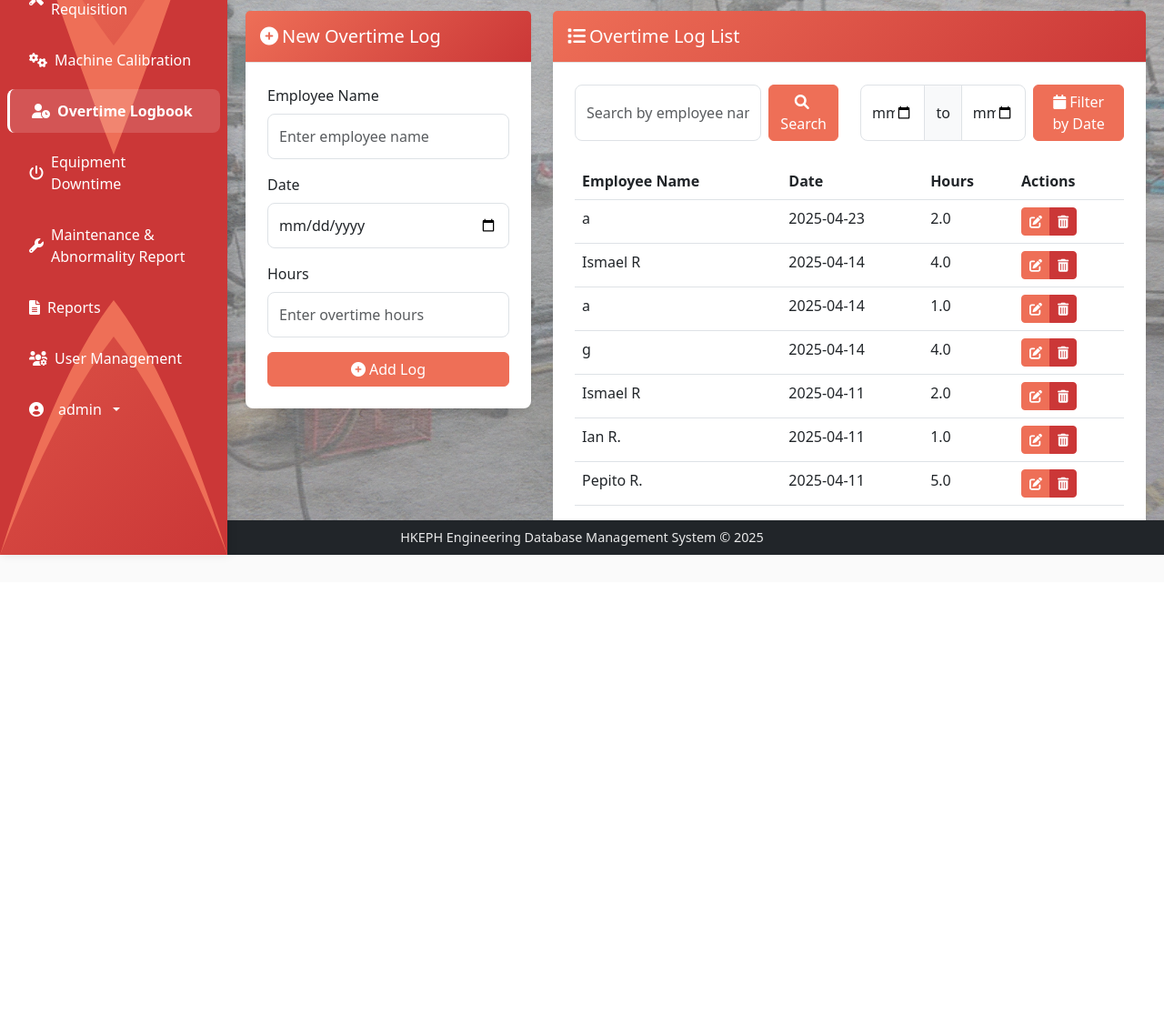
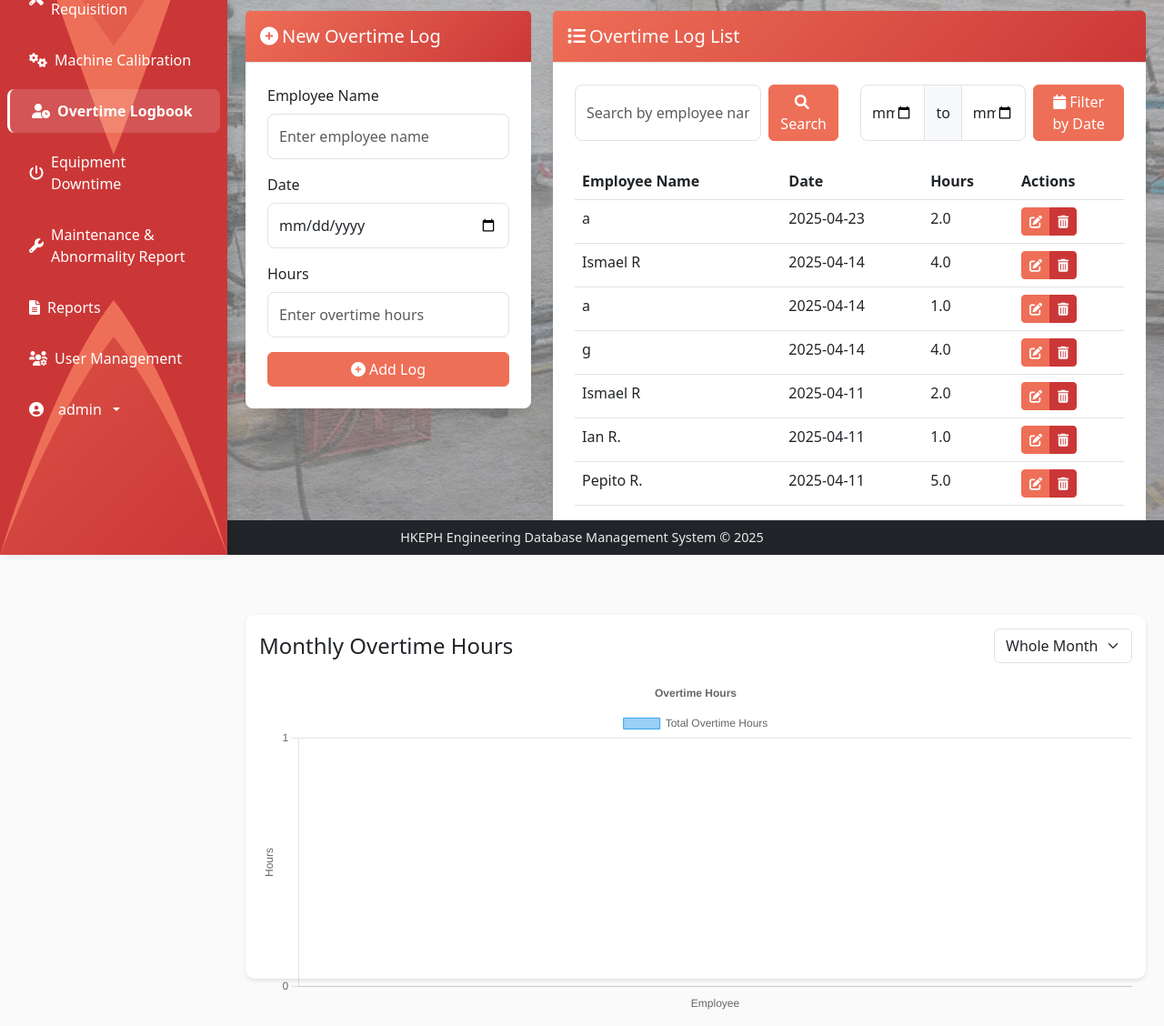
Before and after one commit to Lenardogs/ENGINEER_DBMS, a Flask app: page /overtime-logbook in a window 1280 px wide. Shown: the part 190-1318 px from the top of the page at 91% size. Before the commit the page ends 803 px from the top, so only its background shows below. Run offline with Flask 3, Linux system fonts and the light colour scheme; a user stored in the database is signed in; data comes from the database, SQL or seed files in the repository; both versions use the stored data as it was after the commit; data that the repository does not hold is empty; some libraries are stand-ins or nearby versions.

Commit message:
added bar graph for the overtime logbook

```diff
--- a/routes.py
+++ b/routes.py
@@ -805,6 +805,44 @@
         }]
     })
 
+@app.route('/api/monthly-overtime-data')
+@login_required
+def monthly_overtime_data():
+    from_date = request.args.get('from_date')
+    to_date = request.args.get('to_date')
+    period = request.args.get('period', 'month')  # Default to month
+
+    today = datetime.now()
+
+    if not from_date or not to_date:
+        if period == '15days':
+            from_date = (today - timedelta(days=15)).strftime('%Y-%m-%d')
+            to_date = today.strftime('%Y-%m-%d')
+        else:  # Default to month
+            from_date = datetime(today.year, today.month, 1).strftime('%Y-%m-%d')
+            to_date = (datetime(today.year, today.month, 1) + timedelta(days=32)).replace(day=1) - timedelta(days=1)
+            to_date = to_date.strftime('%Y-%m-%d')
+
+    # Get monthly overtime data
+    monthly_overtime = db.session.query(
+        OvertimeLogbook.employee_name,
+        db.func.sum(OvertimeLogbook.hours).label('total_hours')
+    ).filter(
+        OvertimeLogbook.date.between(from_date, to_date)
+    ).group_by(
+        OvertimeLogbook.employee_name
+    ).order_by(
+        OvertimeLogbook.employee_name
+    ).all()
+
+    # Prepare data for chart
+    labels = [record.employee_name for record in monthly_overtime]
+    data = [float(record.total_hours) for record in monthly_overtime]
+
+    return jsonify({
+        'labels': labels,
+        'data': data
+    })
 
 @app.route('/maintenance-reports', methods=['GET', 'POST'])
 @login_required
--- a/templates/overtime_logbook.html
+++ b/templates/overtime_logbook.html
@@ -32,9 +32,22 @@
             font-weight: bold;
             color: white;
         }
+
+        .chart-container {
+            background: white;
+            padding: 15px;
+            border-radius: 10px;
+            box-shadow: 0 2px 4px rgba(0,0,0,0.1);
+            max-width: 100%;
+            margin: 2rem auto;
+            height: 400px;
+        }
+
+        canvas {
+            max-width: 100%;
+            height: 150px;
+        }
     </style>
-
-
 
     <div class="row mb-4">
         <div class="col-md-4">
@@ -193,5 +206,111 @@
             </div>
         </div>
     </div>
-</div>
+
+    <!-- Move chart to bottom -->
+    <div class="row mt-5">
+        <div class="col-12">
+            <div class="chart-container">
+                <div class="d-flex justify-content-between align-items-center mb-3">
+                    <h4 class="mb-0">Monthly Overtime Hours</h4>
+                    <select id="periodFilter" class="form-select" style="width: auto;">
+                        <option value="month">Whole Month</option>
+                        <option value="15days">15 Days</option>
+                    </select>
+                </div>
+                <canvas id="overtimeChart"></canvas>
+            </div>
+        </div>
+    </div>
+
+    <script src="https://cdn.jsdelivr.net/npm/chart.js"></script>
+    <script>
+        // Get date range for the current month
+        const today = new Date();
+        const firstDay = new Date(today.getFullYear(), today.getMonth(), 1);
+        const lastDay = new Date(today.getFullYear(), today.getMonth() + 1, 0);
+
+        // Initialize chart
+        let chart = null;
+
+        function updateChart(period) {
+            // Get date range based on period
+            let from_date, to_date;
+            if (period === '15days') {
+                from_date = new Date(today - 15 * 24 * 60 * 60 * 1000);
+                to_date = today;
+            } else { // month
+                from_date = firstDay;
+                to_date = lastDay;
+            }
+
+            // Fetch data
+            fetch(`/api/monthly-overtime-data?period=${period}`)
+                .then(response => response.json())
+                .then(data => {
+                    // Update chart if it exists, otherwise create new
+                    if (chart) {
+                        chart.data.labels = data.labels;
+                        chart.data.datasets[0].data = data.data;
+                        chart.update();
+                    } else {
+                        const ctx = document.getElementById('overtimeChart').getContext('2d');
+                        chart = new Chart(ctx, {
+                            type: 'bar',
+                            data: {
+                                labels: data.labels,
+                                datasets: [{
+                                    label: 'Total Overtime Hours',
+                                    data: data.data,
+                                    backgroundColor: 'rgba(54, 162, 235, 0.5)',
+                                    borderColor: 'rgba(54, 162, 235, 1)',
+                                    borderWidth: 1
+                                }]
+                            },
+                            options: {
+                                responsive: true,
+                                maintainAspectRatio: false,
+                                scales: {
+                                    y: {
+                                        beginAtZero: true,
+                                        title: {
+                                            display: true,
+                                            text: 'Hours'
+                                        },
+                                        ticks: {
+                                            max: 10,
+                                            stepSize: 2
+                                        }
+                                    },
+                                    x: {
+                                        title: {
+                                            display: true,
+                                            text: 'Employee'
+                                        }
+                                    }
+                                },
+                                plugins: {
+                                    legend: {
+                                        position: 'top',
+                                    },
+                                    title: {
+                                        display: true,
+                                        text: 'Overtime Hours'
+                                    }
+                                }
+                            }
+                        });
+                    }
+                });
+        }
+
+        // Initial load
+        updateChart('month');
+
+        // Add event listener for period filter
+        document.getElementById('periodFilter').addEventListener('change', function() {
+            updateChart(this.value);
+        });
+    </script>
+
 {% endblock %}
```
Also changed, not shown: instance/database.db, static/uploads/Screenshot_2024-10-07_172233.png (added).
